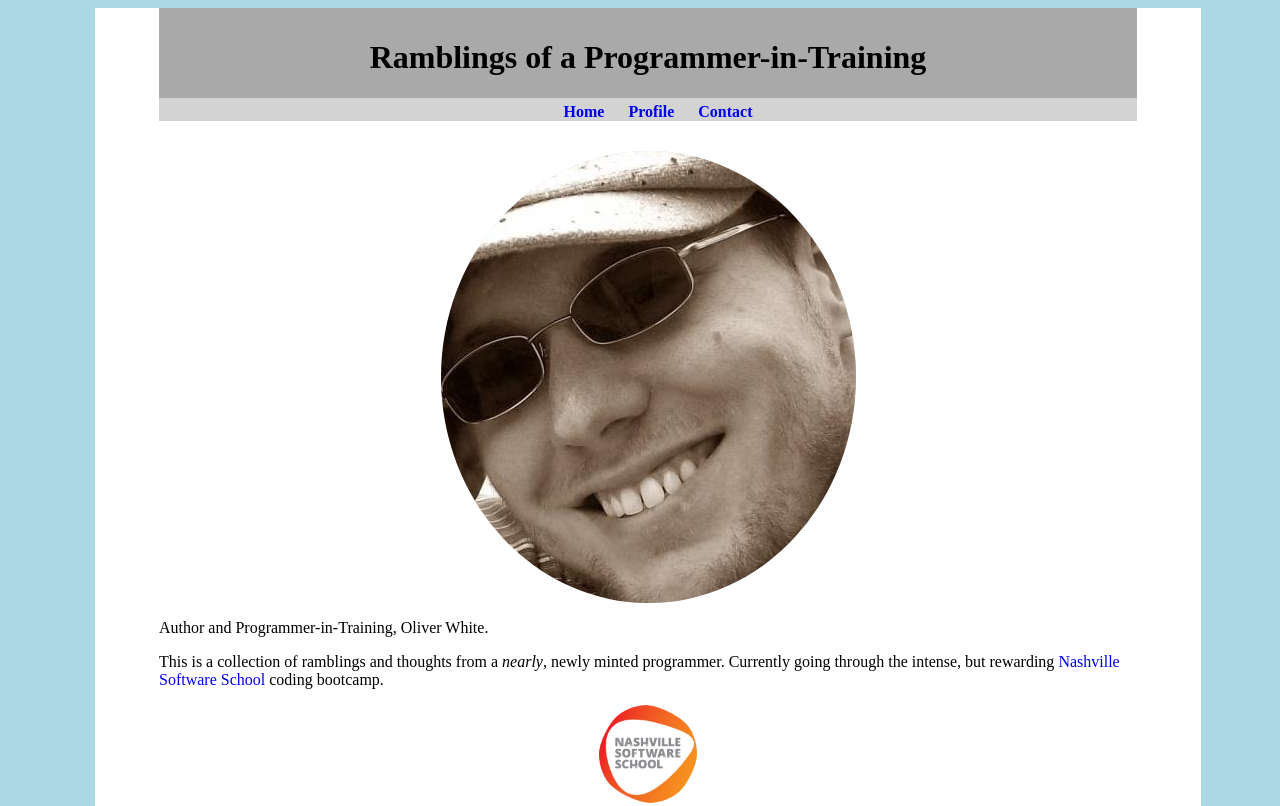
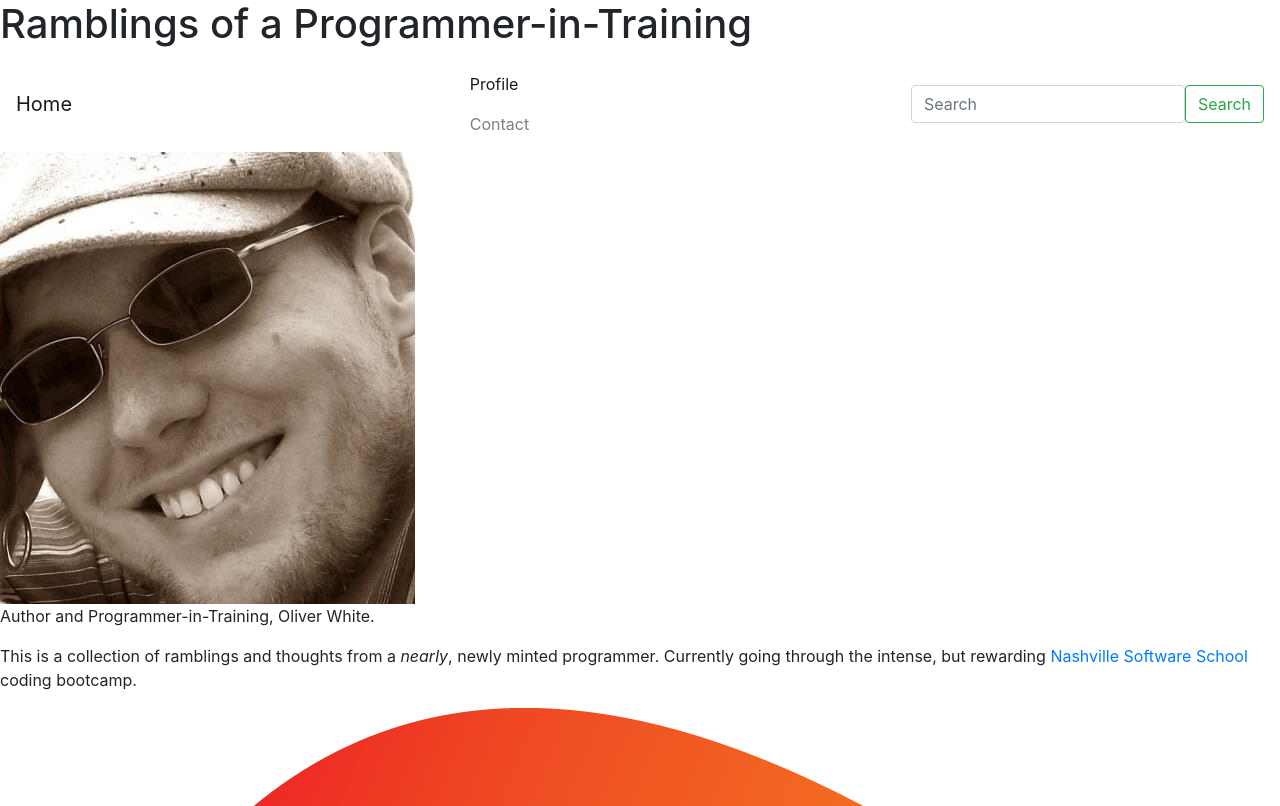
Before and after one commit to Oliver-White/my_first_blog, a plain HTML site: page index.html in a window 1280 px wide. Shown: the top 806 px of the page. Drawn offline with nearby package versions, Linux system fonts and the light colour scheme.

Commit message:
first bootstrap addition

```diff
--- a/index.html
+++ b/index.html
@@ -6,22 +6,38 @@
 	<meta name="description" content="Blog Page">
 	<meta name="Author" content="Oliver White">
 
-	<link rel="stylesheet" type="text/css" href="css/style.css">
+	<link rel="stylesheet" href="https://maxcdn.bootstrapcdn.com/bootstrap/4.0.0-alpha.4/css/bootstrap.min.css" integrity="2hfp1SzUoho7/TsGGGDaFdsuuDL0LX2hnUp6VkX3CUQ2K4K+xjboZdsXyp4oUHZj" crossorigin="anonymous">
+
 
 </head>
 <body>
-	<div id="wrapper">
-	<header class="main-header">
+	<div>
+
+
+	   <div>
+		    <header>
 			    <h1> Ramblings of a Programmer-in-Training </h1>
-		<nav class="navigation">
-			<ul>
-				<li><a href="index.html">Home</a></li>
-				<li><a href="profile.html">Profile</a></li>
-				<li><a href="contact.html">Contact</a></li>
+			    <nav class="navbar navbar-light bg-faded">
+  				    <a class="navbar-brand" href="index.html">Home</a>
+  				    <ul class="nav navbar-nav">
+    				    <li class="nav-item active">
+     				    <a class="nav-link" href="profile.html">Profile <span class="sr-only">(current)</span></a>
+   		 			    </li>
+    				    <li class="nav-item">
+     			 	    <a class="nav-link" href="contact.html">Contact</a>
+    				    </li>
+
   				    </ul>
+  				    <form class="form-inline pull-xs-right">
+    				    <input class="form-control" type="text" placeholder="Search">
+    				    <button class="btn btn-outline-success" type="submit">Search</button>
+  				    </form>
 			    </nav>
 		    </header>
-	<div id="author">
+	    </div>
+
+
+	    <div>
 		  <img src="img/Oliver.jpg" alt="Oliver White">
 		  <p>Author and Programmer-in-Training, Oliver White.</p>
 	</div>
@@ -29,7 +45,7 @@
 		<p>This is a collection of ramblings and thoughts from a <i>nearly</i>, newly minted programmer. Currently going through the intense, but rewarding <a href="http/www.nashvillesoftwareschool.com">Nashville Software School</a> coding bootcamp.</p>
 
 	</main>
-		<img id="nss" src="img/nss.png" alt="Nashville Software School Logo">
+		<img src="img/nss.png" alt="Nashville Software School Logo">
 		<article id="camp">
 
 			<h2>Nashville Software School</h2>
@@ -40,7 +56,7 @@
 			<footer>&copy; <a href="nashvillesoftwareschool.com">Nashville Software School</a></footer>
 		</article>
 
-		<article id="graduates">
+		<article>
 
 			<h2>Our Success</h2>
 				<p>The popularity of the coding-bootcamp model has certainly grown in recent years. NSS has a placement rate of nearly 90% of our students securing full-time positions upon graduation. Yet as our numbers increase, we remain consistent in our mission to serve as the primary pipeline for homegrown tech talent in the greater Nashville area. That's just what we do best.
@@ -50,9 +66,9 @@
 			<footer>&copy; <a href="nashvillesoftwareschool.com">Nashville Software School</a></footer>
 		</article>
 
-		<article id="Nashville">
+		<article>
 
-			<img src="img/skyline.jpg" alt="City of Nashville Skyline" id="nashville-pic">
+			<img src="img/skyline.jpg" alt="City of Nashville Skyline">
 				<h2>Nashville!</h2>
 					<p><a href="nashville.gov">Nashville</a> is the capital of the U.S. state of Tennessee and home to Vanderbilt University. Legendary country music venues include the Grand Ole Opry House, home of the famous “Grand Ole Opry” stage and radio show. The Country Music Hall of Fame and Museum and historic Ryman Auditorium are Downtown, as is the District, featuring honky-tonks with live music and the Johnny Cash Museum, celebrating the singer's life. <a href="http://www.visitmusiccity.com">Ya'll should come visit.</a></p>
 
@@ -66,7 +82,7 @@
 
 
 
-	<footer class="the-end">
+	<footer>
 		<a href="https://twitter.com/OllieHarris3"> <img src="img/twitter-wrap.png" alt="Twitter Logo" class="social"> </a>
 		<a href="https://www.facebook.com/ollie.harris.31"><img src="img/facebook-wrap.png" alt="Facebook Logo" class="social"></a>
 		<p>&copy; 2016 Oliver White</p>
```
Also changed, not shown: contact.html (+20 -12 lines), profile.html (+26 -13 lines). Lines whose indentation alone changed are shown as unchanged.
